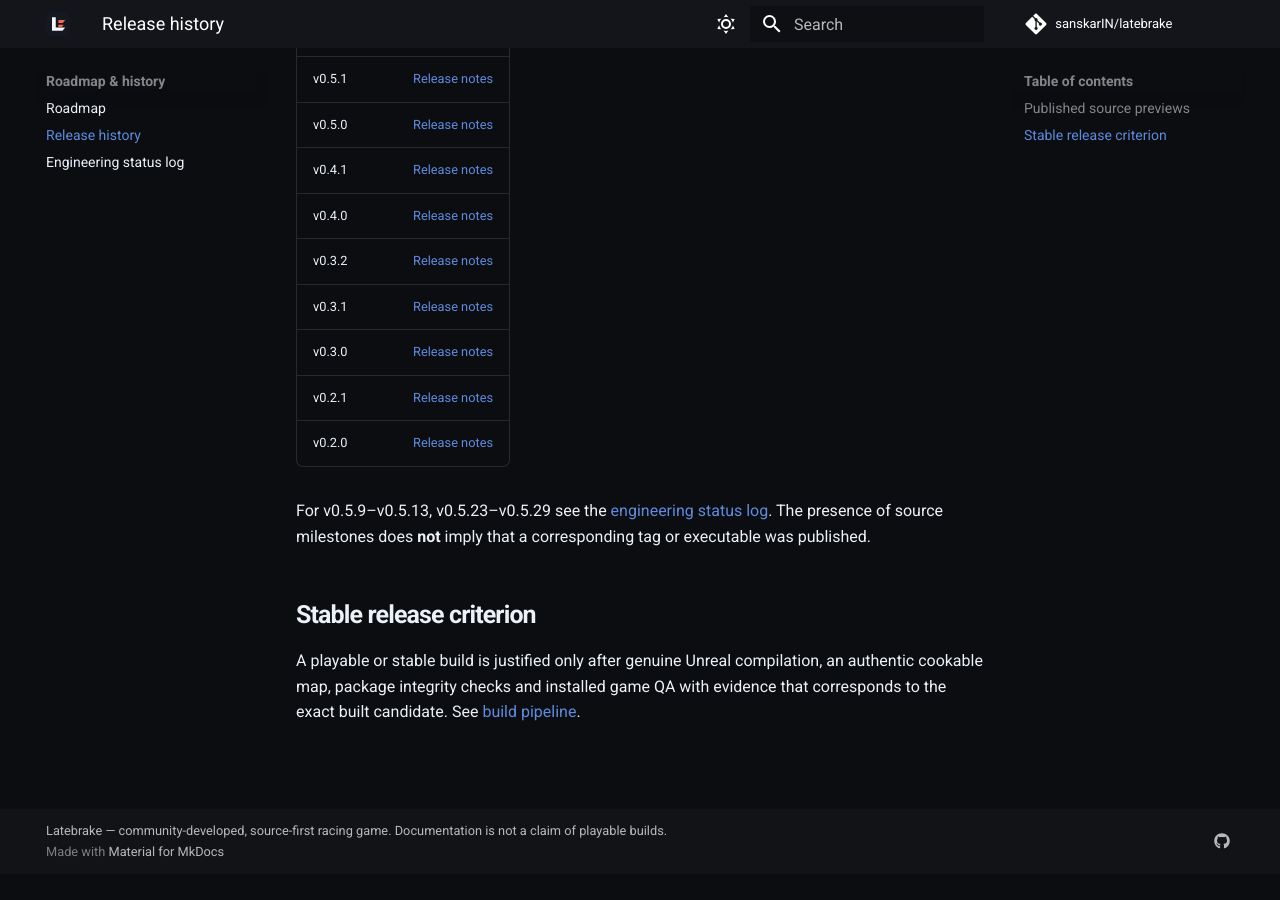
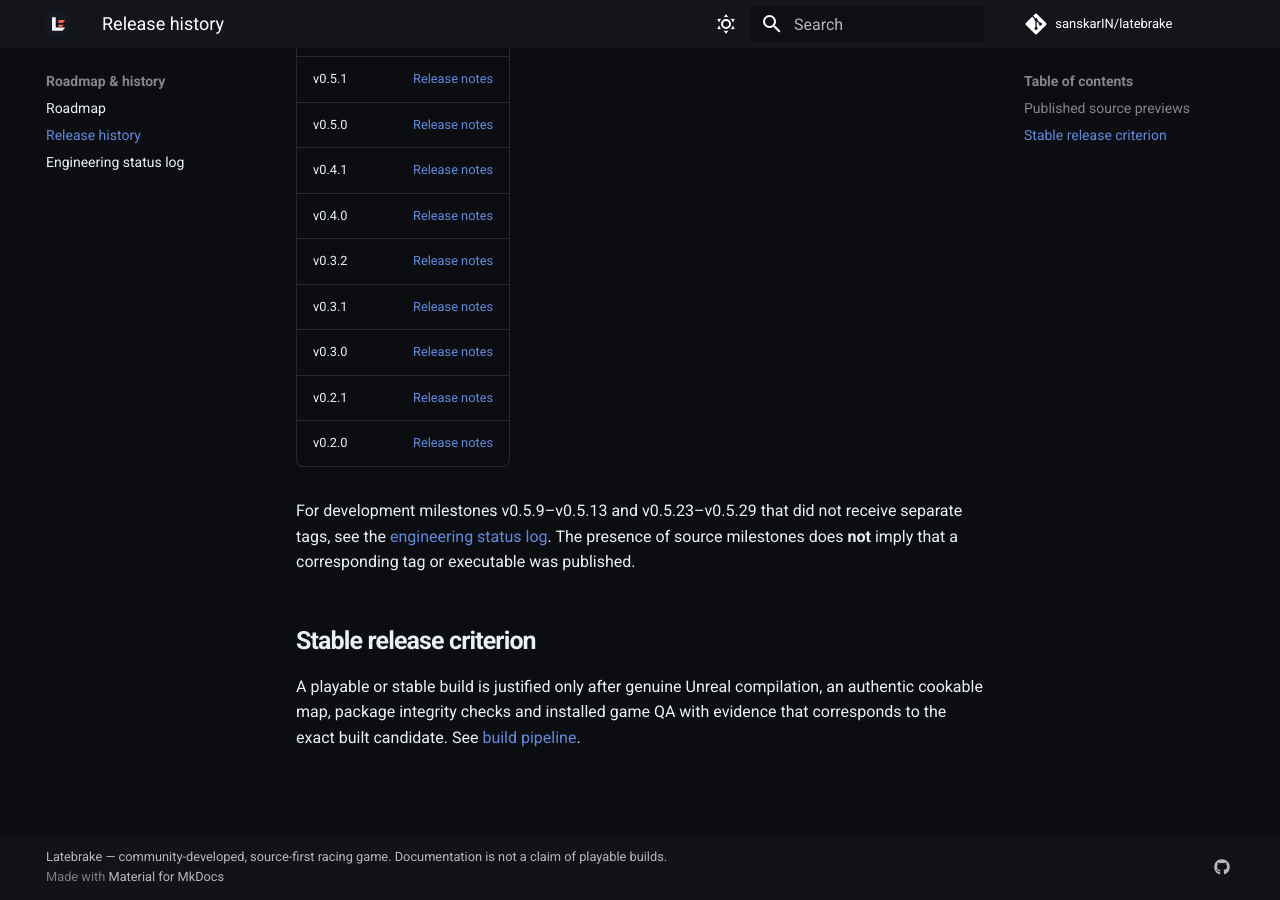
Before and after one commit to sanskarIN/latebrake, an MkDocs documentation site: the page built from docs/release-history.md, in a window 1280 px wide and 900 px high, scrolled down 1280 px. Built offline with MkDocs 1.6.1 and Material for MkDocs 9.7.7, drawn with Linux system fonts in a browser that asks for light colours; comment, search, counter and statistics services are not loaded; before the commit the page ends 2154 px from its top, so only the background shows below that.

Commit message:
docs(releases): explain which source milestones have no individual public tags

```diff
--- a/docs/release-history.md
+++ b/docs/release-history.md
@@ -37,7 +37,7 @@ Read [all releases on GitHub](https://github.com/sanskarIN/latebrake/releases).
 | v0.2.1 | [Release notes](releases/v0.2.1.md) |
 | v0.2.0 | [Release notes](releases/v0.2.0.md) |
 
-For v0.5.9–v0.5.13, v0.5.23–v0.5.29 see the [engineering status log](STATUS.md). The presence of source milestones does **not** imply that a corresponding tag or executable was published.
+For development milestones v0.5.9–v0.5.13 and v0.5.23–v0.5.29 that did not receive separate tags, see the [engineering status log](STATUS.md). The presence of source milestones does **not** imply that a corresponding tag or executable was published.
 
 ## Stable release criterion
 
```
